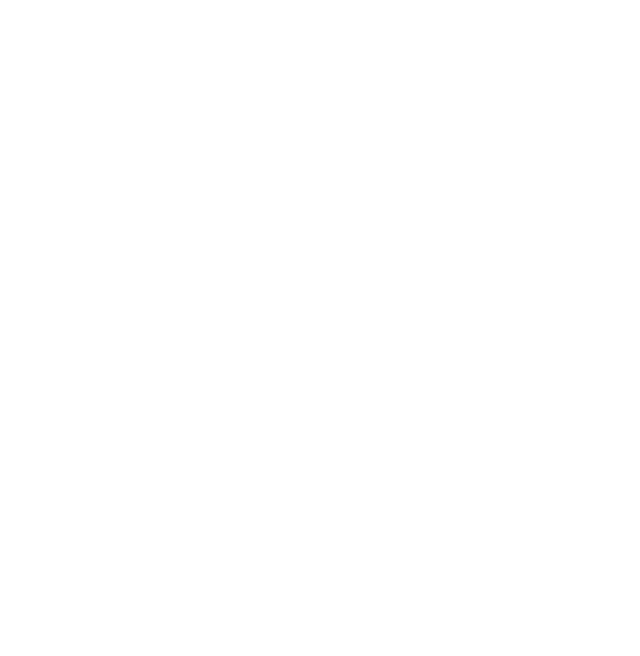
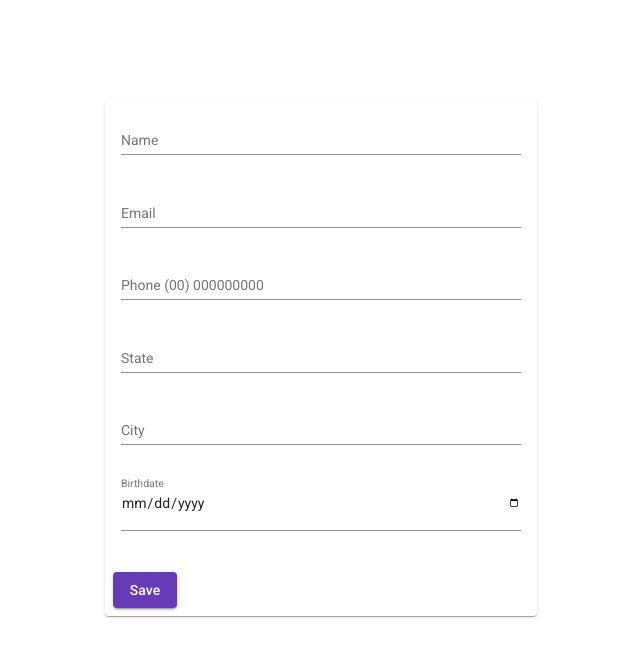
Before and after one commit to Jclavo/origo-project, an Angular app in the folder src/app-frontend/: page /customer in a window 1280 px wide. Before the commit this address led to /. Shown: the top 656 px of the page, without its empty margins (319-959 px from the left). Built offline with nearby package versions, Linux system fonts and the light colour scheme.

Commit message:
section C of CRUD part I

```diff
--- a/src/app-frontend/src/app/app-routing.module.ts
+++ b/src/app-frontend/src/app/app-routing.module.ts
@@ -3,10 +3,12 @@ import { Routes, RouterModule } from '@angular/router';
 
 import { LoginComponent } from './pages/login/login.component';
 import { CustomersComponent } from './pages/customers/customers/customers.component';
+import { CostumerComponent } from './pages/customers/costumer/costumer.component';
 
 const routes: Routes = [
   { path: '', component: LoginComponent },
   { path: 'customers', component: CustomersComponent },
+  { path: 'customer', component: CostumerComponent },
 ];
 
 @NgModule({
--- a/src/app-frontend/src/app/app.module.ts
+++ b/src/app-frontend/src/app/app.module.ts
@@ -10,6 +10,7 @@ import { HttpClientModule } from '@angular/common/http';
 
 import { LoginComponent } from './pages/login/login.component';
 import { CustomersComponent } from './pages/customers/customers/customers.component';
+import { CostumerComponent } from './pages/customers/costumer/costumer.component';
 
 import { MatFormFieldModule } from '@angular/material/form-field';
 import { MatInputModule } from '@angular/material/input';
@@ -22,7 +23,6 @@ import { MatMenuModule } from '@angular/material/menu';
 import { MatIconModule } from '@angular/material/icon';
 import { MatProgressSpinnerModule } from '@angular/material/progress-spinner';
 import { MatSnackBarModule } from "@angular/material/snack-bar";
-import { CostumerComponent } from './pages/customers/costumer/costumer.component';
 // import {  } from '@angular/material/';
 
 
@@ -30,7 +30,8 @@ import { CostumerComponent } from './pages/customers/costumer/costumer.component
   declarations: [
     AppComponent,
     LoginComponent,
-    CustomersComponent
+    CustomersComponent,
+    CostumerComponent
   ],
   imports: [
     BrowserModule,
--- /dev/null
+++ b/src/app-frontend/src/app/pages/customers/costumer/costumer.component.css
@@ -0,0 +1,28 @@
+:host {
+    display: flex;
+    justify-content: center;
+    margin: 100px 0px;
+}
+
+.mat-form-field {
+    width: 100%;
+    min-width: 400px;
+}
+
+mat-card-title,
+mat-card-content {
+    display: flex;
+    justify-content: center;
+}
+
+.error {
+    padding: 16px;
+    width: 300px;
+    color: white;
+    background-color: red;
+}
+
+.button {
+    display: flex;
+    justify-content: flex-end;
+}
--- /dev/null
+++ b/src/app-frontend/src/app/pages/customers/costumer/costumer.component.html
@@ -0,0 +1,41 @@
+<mat-card>
+  <mat-card-content>
+    <mat-form-field>
+      <input type="text" matInput placeholder="Name" [(ngModel)]="customer.name" maxlength="45">
+    </mat-form-field>
+  </mat-card-content>
+
+  <mat-card-content>
+    <mat-form-field>
+      <input type="email" matInput placeholder="Email" [(ngModel)]="customer.email" maxlength="45">
+    </mat-form-field>
+  </mat-card-content>
+
+  <mat-card-content>
+    <mat-form-field>
+      <input type="text" matInput placeholder="Phone (00) 000000000" [(ngModel)]="customer.phone" maxlength="14">
+    </mat-form-field>
+  </mat-card-content>
+
+  <mat-card-content>
+    <mat-form-field>
+      <input type="text" matInput placeholder="State" [(ngModel)]="customer.state" maxlength="45">
+    </mat-form-field>
+  </mat-card-content>
+
+  <mat-card-content>
+    <mat-form-field>
+      <input type="text" matInput placeholder="City" [(ngModel)]="customer.city" maxlength="45">
+    </mat-form-field>
+  </mat-card-content>
+
+  <mat-card-content>
+    <mat-form-field>
+      <input type="date" matInput placeholder="Birthdate" [(ngModel)]="customer.birthdate">
+    </mat-form-field>
+  </mat-card-content>
+
+  <mat-card-actions>
+    <button mat-raised-button (click)="save()" color="primary">Save</button>
+  </mat-card-actions>
+</mat-card>
--- /dev/null
+++ b/src/app-frontend/src/app/pages/customers/costumer/costumer.component.ts
@@ -0,0 +1,45 @@
+import { Component, OnInit } from '@angular/core';
+import { MatSnackBar } from "@angular/material/snack-bar";
+import { Router } from '@angular/router';
+
+import { CustomersService } from './../customers.service';
+
+import { Customer } from './../../../models/customer.model'
+
+
+@Component({
+  selector: 'app-costumer',
+  templateUrl: './costumer.component.html',
+  styleUrls: ['./costumer.component.css']
+})
+export class CostumerComponent implements OnInit {
+
+  customer = new Customer();
+
+  constructor(private customersService: CustomersService,
+    private snackBar: MatSnackBar,
+    private router: Router) { }
+
+  ngOnInit(): void {
+  }
+
+  save(){
+    this.create(this.customer)
+  }
+
+
+  create(customer: Customer) {
+    this.customersService.create(customer).subscribe(response => {
+
+      this.snackBar.open(response.message, 'OK');
+      if (response.status) {
+        this.router.navigate(['/customers']);
+      }
+
+
+    }, error => {
+      this.snackBar.open(error, 'OK');
+    });
+  }
+
+}
--- a/src/app-frontend/src/app/pages/customers/customers.service.ts
+++ b/src/app-frontend/src/app/pages/customers/customers.service.ts
@@ -64,6 +64,26 @@ export class CustomersService {
       }));
   }
 
+  create(customer: Customer): Observable<Response> {
+
+    let apiRoot = this.apiRoot;
+
+    return this.http.post(apiRoot, customer, this.getHeaders()).pipe(map(res => {
+
+      let response = new Response();
+      let resultRAW: any = res;
+
+      //Set response
+      response.status = resultRAW.status;
+      response.message = resultRAW.message;
+
+      return response;
+
+    }),
+      catchError(error => {
+        return throwError(error.message);
+      }));
+  }
 
   delete(id: number): Observable<Response> {
 
--- a/src/app-frontend/src/app/pages/customers/customers/customers.component.html
+++ b/src/app-frontend/src/app/pages/customers/customers/customers.component.html
@@ -2,8 +2,8 @@
     <mat-toolbar color="primary">
         <span>Customers</span>
         <span class="example-spacer"></span>
-        <button mat-icon-button class="add-icon">
-            <mat-icon>add</mat-icon>
+        <button mat-icon-button class="add-icon" routerLink="/customer">
+            <mat-icon> add</mat-icon>
         </button>
     </mat-toolbar>
 </p>
```
Also changed, not shown: 1 other file (tests, documents, lock files or other folders).
